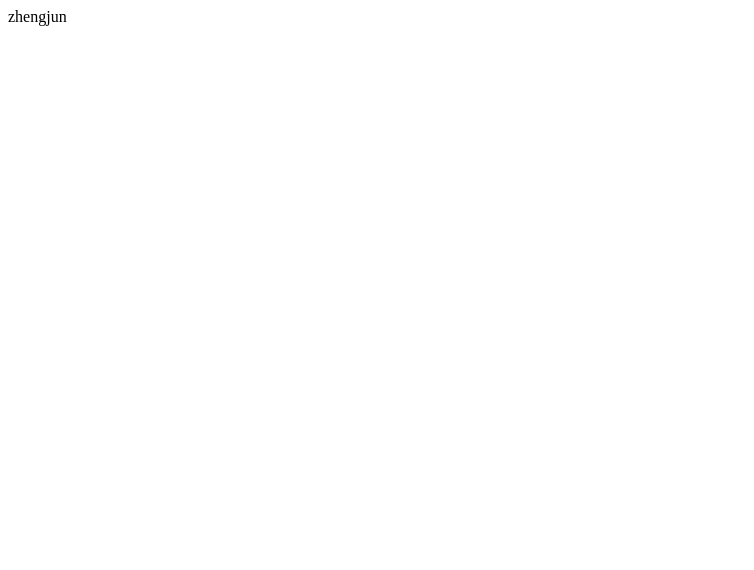
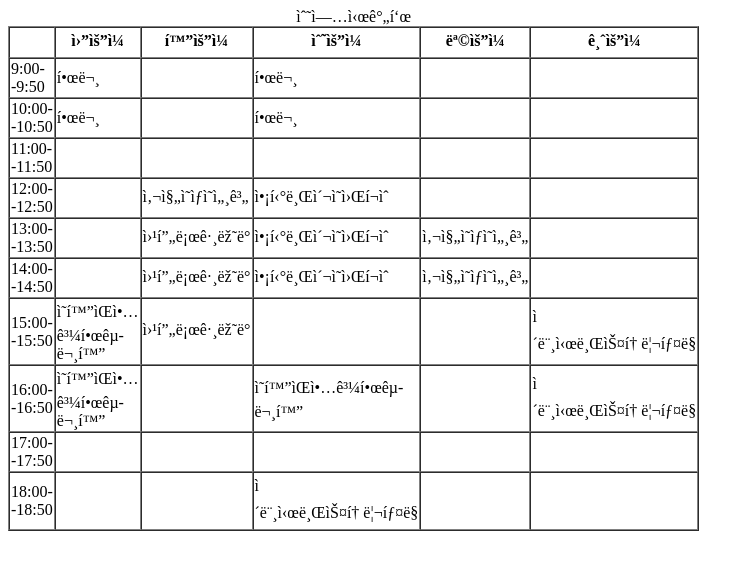
Before and after one commit to songzhengjun02/songzhengjun02.github.io, a plain HTML site: page index.html in a window 1280 px wide. Shown: the whole page, without its empty margins (0-754 px from the left). Drawn offline with Linux system fonts and the light colour scheme.

Commit message:
Update index.html

```diff
--- a/index.html
+++ b/index.html
@@ -1 +1,115 @@
-zhengjun
+<!DOCTYPE html>
+<html>
+<head>
+<meta charset="utf=8">
+<title>수업시간표</title>
+</head>
+
+<body>
+<table border="1" cellspacing="0" width="500px">
+    <caption>수업시간표</caption>
+<thead>
+<tr>
+    <th></th>
+    <th>월요일</th>
+    <th>화요일</th>
+    <th>수요일</th>
+    <th>목요일</th>
+    <th>금요일</th>
+</tr>
+</thead>
+
+<tbody>
+ <tr>
+    <td>9:00--9:50</td>
+    <td>한문</td>
+    <td></td>
+    <td>한문</td>
+    <td></td>
+    <td></td>
+ </tr>
+
+ <tr>
+    <td>10:00--10:50</td>
+    <td>한문</td>
+    <td></td>
+    <td>한문</td>
+    <td></td>
+    <td></td>
+ </tr>
+
+ <tr>
+    <td>11:00--11:50</td>
+    <td></td>
+    <td></td>
+    <td></td>
+    <td></td>
+    <td></td>
+ </tr>
+
+ <tr>
+    <td>12:00--12:50</td>
+    <td></td>
+    <td>사진영상의세계</td>
+    <td>액티브촬영워크숍</td>
+    <td></td>
+    <td></td>
+ </tr>
+
+ <tr>
+    <td>13:00--13:50</td>
+    <td></td>
+    <td>웹프로그래밍</td>
+    <td>액티브촬영워크숍</td>
+    <td>사진영상의세계</td>
+    <td></td>
+ </tr>
+
+ <tr>
+    <td>14:00--14:50</td>
+    <td></td>
+    <td>웹프로그래밍</td>
+    <td>액티브촬영워크숍</td>
+    <td>사진영상의세계</td>
+    <td></td>
+ </tr>
+
+ <tr>
+    <td>15:00--15:50</td>
+    <td>영화음악과한국문화</td>
+    <td>웹프로그래밍</td>
+    <td></td>
+    <td></td>
+    <td>이머시브스토리탤링</td>
+ </tr>
+
+ <tr>
+    <td>16:00--16:50</td>
+    <td>영화음악과한국문화</td>
+    <td></td>
+    <td>영화음악과한국문화</td>
+    <td></td>
+    <td>이머시브스토리탤링</td>
+ </tr>
+
+ <tr>
+    <td>17:00--17:50</td>
+    <td></td>
+    <td></td>
+    <td></td>
+    <td></td>
+    <td></td>
+ </tr>
+
+ <tr>
+    <td>18:00--18:50</td>
+    <td></td>
+    <td></td>
+    <td>이머시브스토리탤링</td>
+    <td></td>
+    <td></td>
+ </tr>
+</tbody>
+</table>
+</body>
+</html>
```
